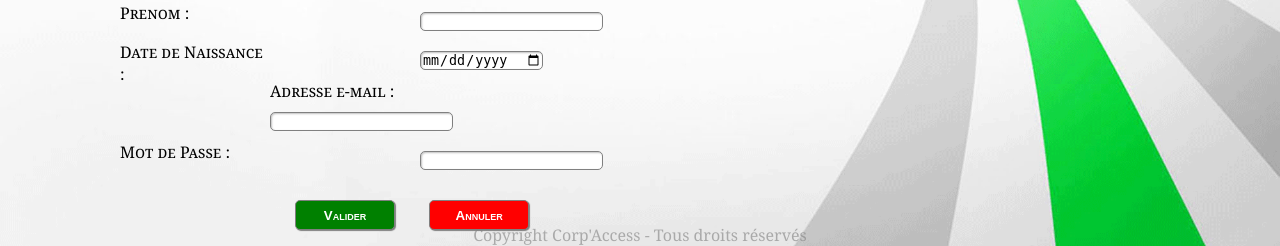
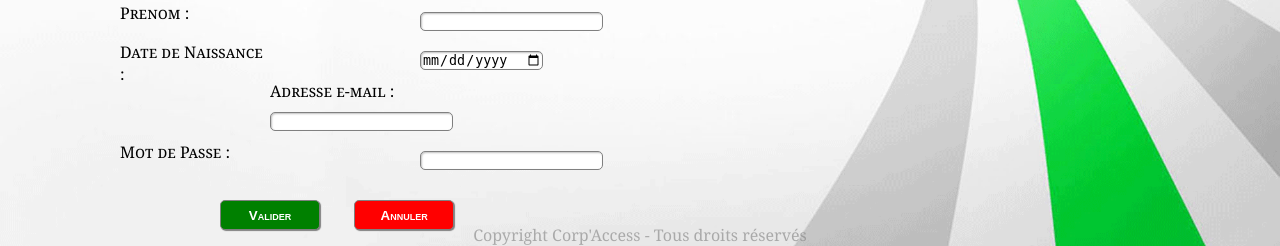
Before and after one commit to KEEP1N/Web, a PHP site: page /Creation_comptes.html in a window 1280 px wide. Shown: the part 556-802 px from the top of the page. Run offline with PHP 8.4, Linux system fonts and the light colour scheme.

Commit message:
Fin Creation Compte

```diff
--- a/SiteKEEPIN/Creation_comptes.html
+++ b/SiteKEEPIN/Creation_comptes.html
@@ -42,8 +42,8 @@
 
 	<label for ="mdp">Mot de Passe :</label> <input type="text" name="mdp" id=mdp /></br>
 
-	<input type="submit" id=submit value="Valider"/>
-	<input type="reset" id=reset value="Annuler"/>
+	<input type="submit" id=submitcc value="Valider"/>
+	<input type="reset" id=resetcc value="Annuler"/>
 	</section>
 
 
--- a/SiteKEEPIN/style/style.css
+++ b/SiteKEEPIN/style/style.css
@@ -61,7 +61,18 @@ height: 30px;
 width: 60px;
 }
 
-#reset
+#submitcc
+{background-color: green;
+color: white;
+margin-left:100px;
+margin-top: 20px;
+box-shadow:1px 1px 1px grey;
+font-variant: small-caps;
+font-weight: bold;
+height: 30px;
+width: 60px;}
+
+#resetcc
 {
 background-color: red;
 color: white;
```
